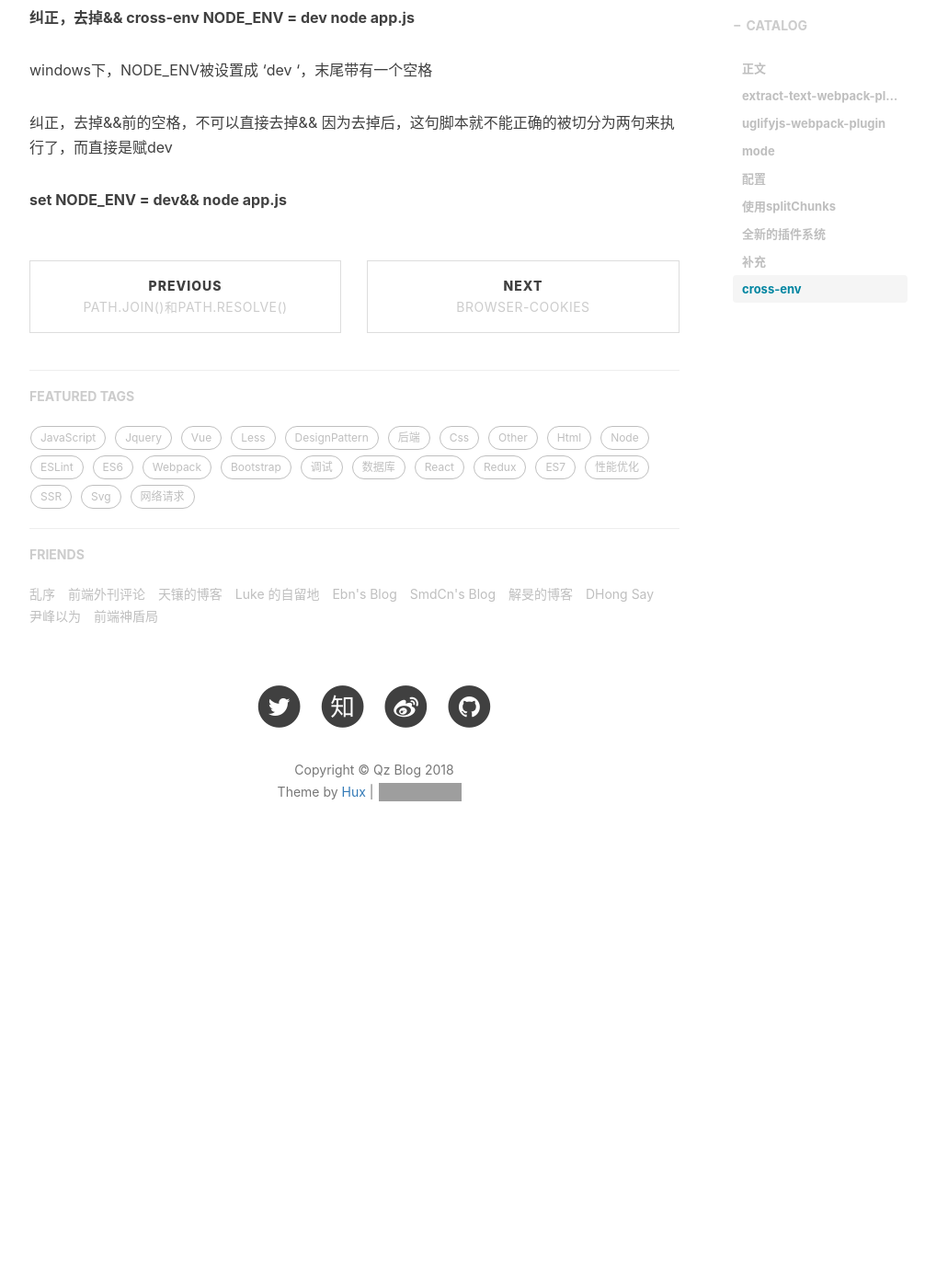
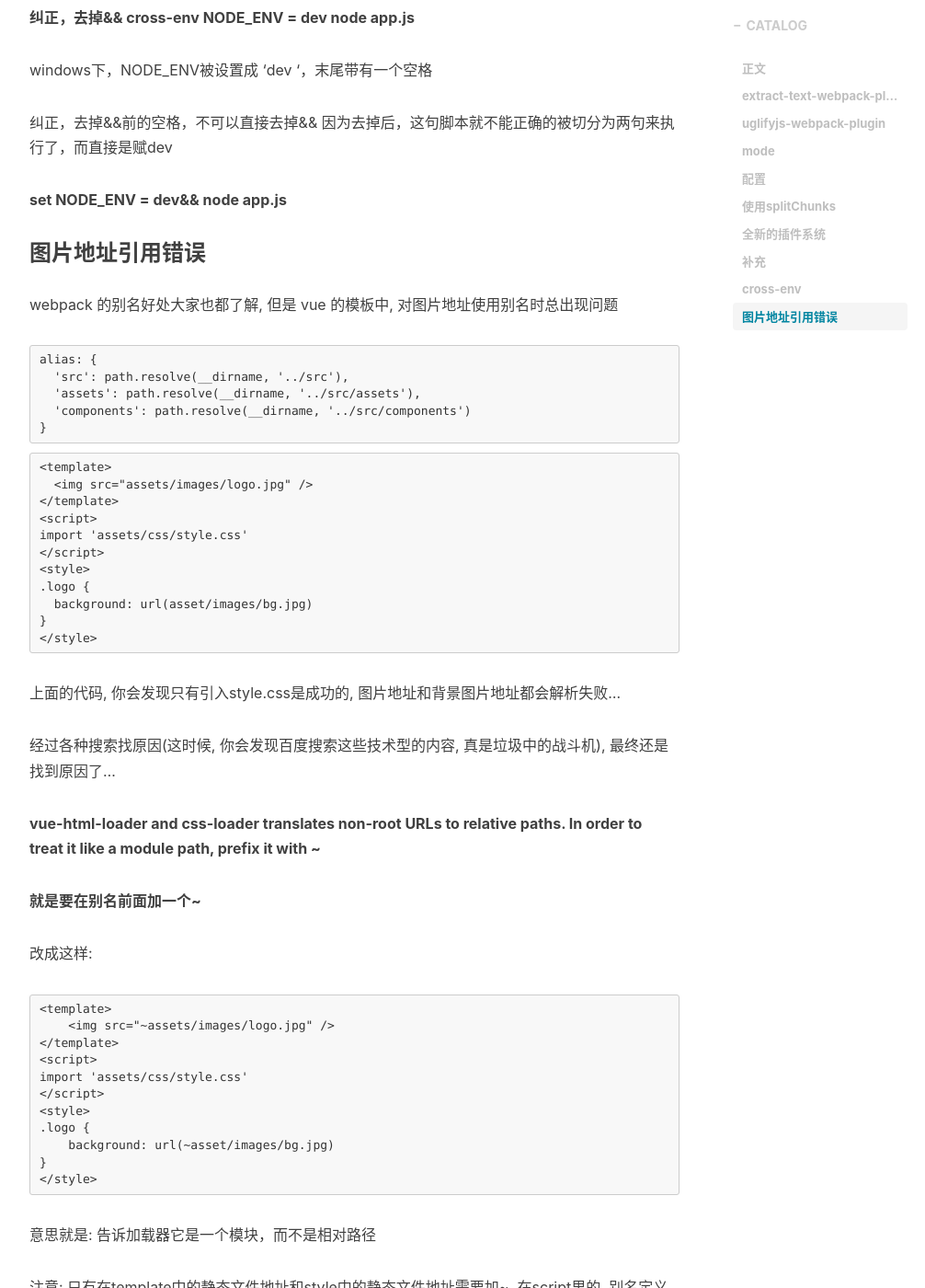
Before and after one commit to stephen-mi/QinZhen001.github.io, a Jekyll site: the page built from _posts/2018-03-22-webpack4.0爬坑-myblog.markdown, in a window 1280 px wide and 1400 px high, scrolled down 6174 px. Shown: the whole window at 92% size, without its empty margins (233-1239 px from the left). Built offline with Jekyll 4.4.1, drawn with Linux system fonts in a browser that asks for light colours; nearby versions of some CDN libraries; comment, search, counter and statistics services are not loaded; before the commit the page ends 7139 px from its top, so only the background shows below that; some of the changed text lies outside the part shown; grey boxes are pictures that could not be loaded.

Commit message:
qz commit

````diff
--- a/_posts/2017-08-21-正则表达式相关-myblog.markdown
+++ b/_posts/2017-08-21-正则表达式相关-myblog.markdown
@@ -6,7 +6,7 @@
 header-img: "img/post-bg-2015.jpg"
 catalog: true
 tags:
-    - JavaScript
+    - 正则
 ---
 
 > “Yeah It's on. ”
--- a/_posts/2018-03-22-webpack4.0爬坑-myblog.markdown
+++ b/_posts/2018-03-22-webpack4.0爬坑-myblog.markdown
@@ -259,3 +259,62 @@
 因为去掉后，这句脚本就不能正确的被切分为两句来执行了，而直接是赋dev
 
 **set NODE_ENV = dev&& node app.js**
+
+
+
+
+### 图片地址引用错误
+
+webpack 的别名好处大家也都了解, 但是 vue 的模板中, 对图片地址使用别名时总出现问题
+
+```
+alias: {
+  'src': path.resolve(__dirname, '../src'),
+  'assets': path.resolve(__dirname, '../src/assets'),
+  'components': path.resolve(__dirname, '../src/components')
+}
+```
+
+```
+<template>
+  <img src="assets/images/logo.jpg" />
+</template>
+<script>
+import 'assets/css/style.css'
+</script>
+<style>
+.logo {
+  background: url(asset/images/bg.jpg)
+}
+</style>
+```
+
+
+
+上面的代码, 你会发现只有引入style.css是成功的, 图片地址和背景图片地址都会解析失败...
+
+经过各种搜索找原因(这时候, 你会发现百度搜索这些技术型的内容, 真是垃圾中的战斗机), 最终还是找到原因了...
+
+**vue-html-loader and css-loader translates non-root URLs to relative paths. In order to treat it like a module path, prefix it with ~**
+
+**就是要在别名前面加一个~**
+
+
+改成这样:
+```
+<template>
+    <img src="~assets/images/logo.jpg" />
+</template>
+<script>
+import 'assets/css/style.css'
+</script>
+<style>
+.logo {
+    background: url(~asset/images/bg.jpg)
+}
+</style>
+```
+
+意思就是: 告诉加载器它是一个模块，而不是相对路径
+
+注意: 只有在template中的静态文件地址和style中的静态文件地址需要加~, 在script里的, 别名定义成什么就写什么.
````
Also changed, not shown: _posts/2017-12-17-短小精悍的js代码-myblog.markdown (+8 -0 lines).
